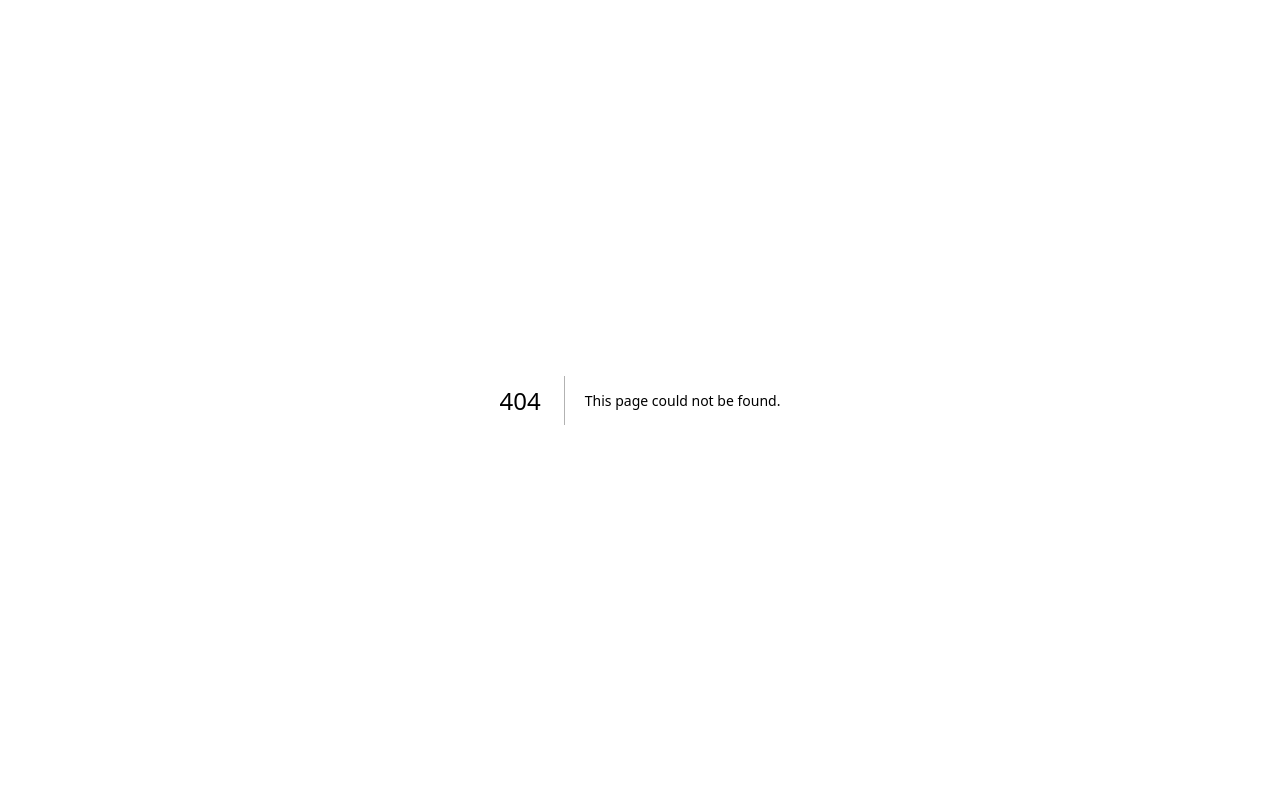
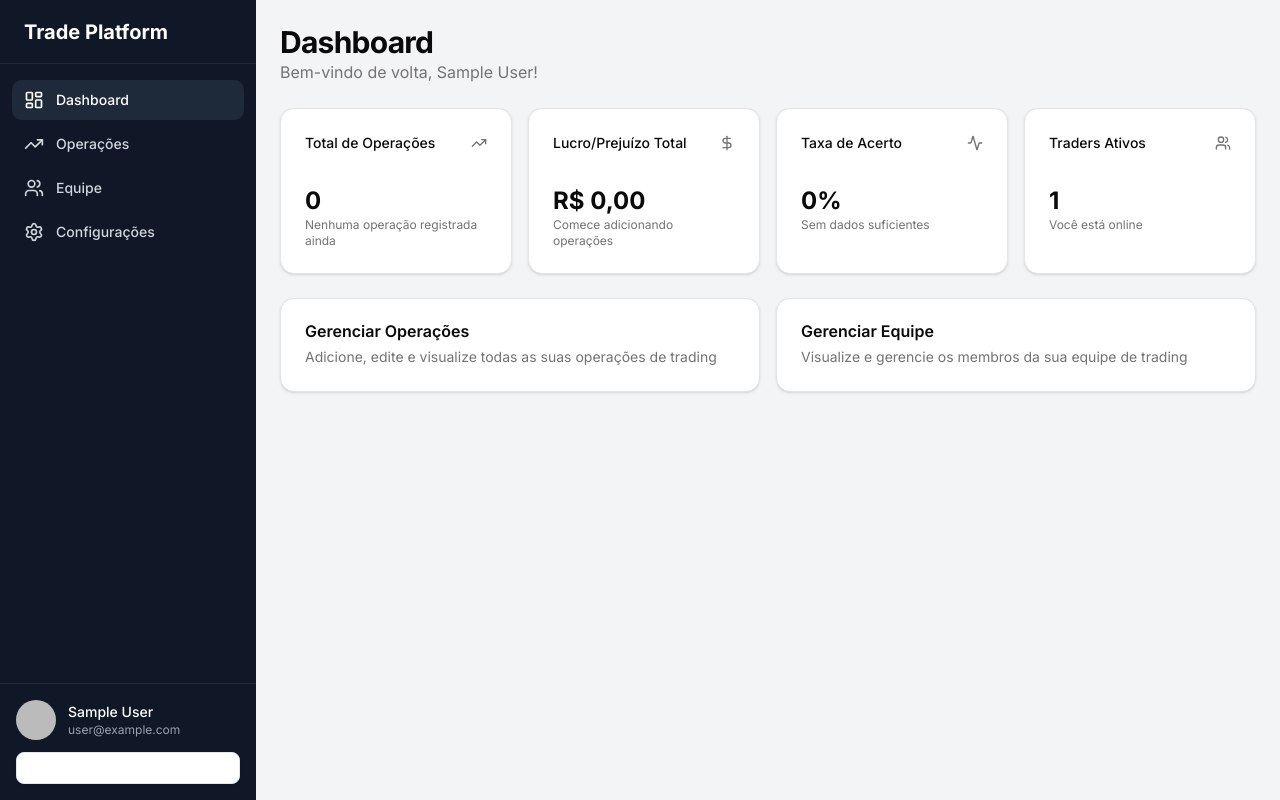
Before and after one commit to eupivotto/apl-trader, a Next.js app: page /dashboard in a window 1280 px wide. Before the commit this address had no page. Built offline with nearby package versions, Linux system fonts and the light colour scheme; no server answers; sample sign-in values are in the browser's storage.

Commit message:
Add dashboard home page

```diff
--- /dev/null
+++ b/src/app/dashboard/page.tsx
@@ -0,0 +1,106 @@
+'use client';
+
+import { useSession } from 'next-auth/react';
+import { useRouter } from 'next/navigation';
+import { Card, CardContent, CardDescription, CardHeader, CardTitle } from '@/components/ui/card';
+import { TrendingUp, Users, DollarSign, Activity } from 'lucide-react';
+
+export default function DashboardPage() {
+  const { data: session } = useSession();
+  const router = useRouter();
+
+  return (
+    <div className="space-y-6">
+      <div>
+        <h1 className="text-3xl font-bold tracking-tight">Dashboard</h1>
+        <p className="text-muted-foreground">
+          Bem-vindo de volta, {session?.user?.name}!
+        </p>
+      </div>
+
+      {/* KPI Cards */}
+      <div className="grid gap-4 md:grid-cols-2 lg:grid-cols-4">
+        <Card>
+          <CardHeader className="flex flex-row items-center justify-between space-y-0 pb-2">
+            <CardTitle className="text-sm font-medium">
+              Total de Operações
+            </CardTitle>
+            <TrendingUp className="h-4 w-4 text-muted-foreground" />
+          </CardHeader>
+          <CardContent>
+            <div className="text-2xl font-bold">0</div>
+            <p className="text-xs text-muted-foreground">
+              Nenhuma operação registrada ainda
+            </p>
+          </CardContent>
+        </Card>
+
+        <Card>
+          <CardHeader className="flex flex-row items-center justify-between space-y-0 pb-2">
+            <CardTitle className="text-sm font-medium">
+              Lucro/Prejuízo Total
+            </CardTitle>
+            <DollarSign className="h-4 w-4 text-muted-foreground" />
+          </CardHeader>
+          <CardContent>
+            <div className="text-2xl font-bold">R$ 0,00</div>
+            <p className="text-xs text-muted-foreground">
+              Comece adicionando operações
+            </p>
+          </CardContent>
+        </Card>
+
+        <Card>
+          <CardHeader className="flex flex-row items-center justify-between space-y-0 pb-2">
+            <CardTitle className="text-sm font-medium">
+              Taxa de Acerto
+            </CardTitle>
+            <Activity className="h-4 w-4 text-muted-foreground" />
+          </CardHeader>
+          <CardContent>
+            <div className="text-2xl font-bold">0%</div>
+            <p className="text-xs text-muted-foreground">
+              Sem dados suficientes
+            </p>
+          </CardContent>
+        </Card>
+
+        <Card>
+          <CardHeader className="flex flex-row items-center justify-between space-y-0 pb-2">
+            <CardTitle className="text-sm font-medium">
+              Traders Ativos
+            </CardTitle>
+            <Users className="h-4 w-4 text-muted-foreground" />
+          </CardHeader>
+          <CardContent>
+            <div className="text-2xl font-bold">1</div>
+            <p className="text-xs text-muted-foreground">
+              Você está online
+            </p>
+          </CardContent>
+        </Card>
+      </div>
+
+      {/* Quick Actions */}
+      <div className="grid gap-4 md:grid-cols-2">
+        <Card className="cursor-pointer hover:bg-accent" onClick={() => router.push('/dashboard/operacoes')}>
+          <CardHeader>
+            <CardTitle>Gerenciar Operações</CardTitle>
+            <CardDescription>
+              Adicione, edite e visualize todas as suas operações de trading
+            </CardDescription>
+          </CardHeader>
+        </Card>
+
+        <Card className="cursor-pointer hover:bg-accent" onClick={() => router.push('/dashboard/equipe')}>
+          <CardHeader>
+            <CardTitle>Gerenciar Equipe</CardTitle>
+            <CardDescription>
+              Visualize e gerencie os membros da sua equipe de trading
+            </CardDescription>
+          </CardHeader>
+        </Card>
+      </div>
+    </div>
+  );
+}
```
